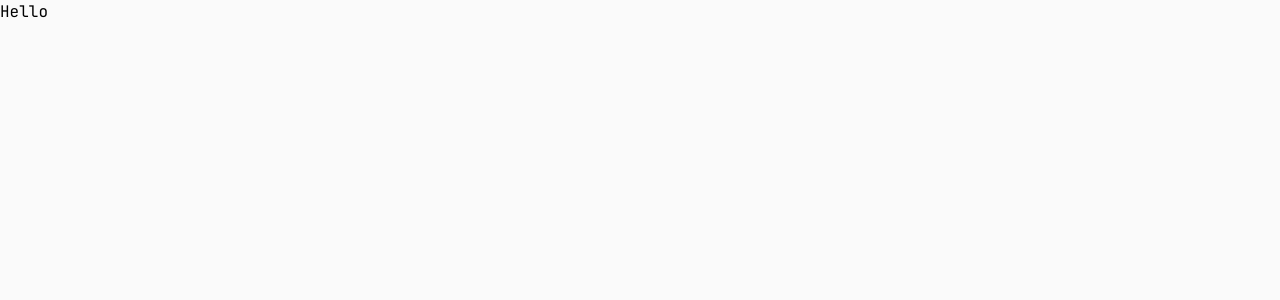
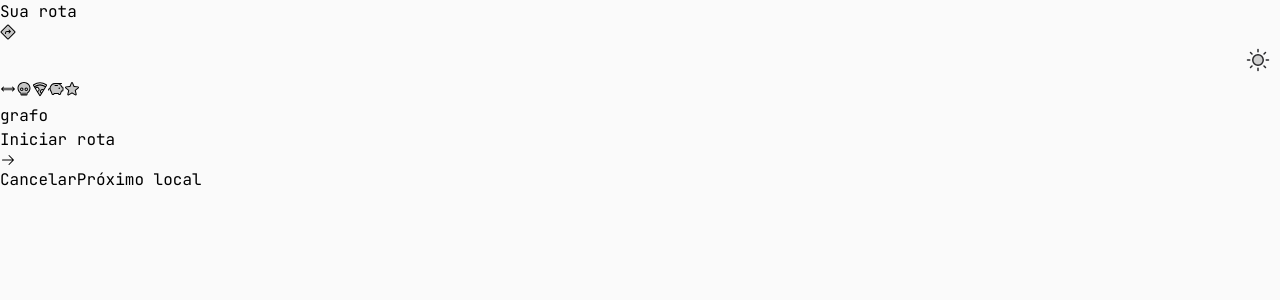
Before and after one commit to TheBestRoosterBr/Rotas-da-UFS, a React app in the folder frontend/: page /route in a window 1280 px wide. Shown: the top 300 px of the page. Built offline with nearby package versions, Linux system fonts and the light colour scheme.

Commit message:
definido estrutura da página de rota

```diff
--- a/frontend/src/app/components/themeMode.tsx
+++ b/frontend/src/app/components/themeMode.tsx
@@ -7,6 +7,7 @@ import {
     ReactNode,
     useState
 } from 'react';
+
 
 export function ThemeMode(): ReactNode {
     const [theme, setTheme] = useState<string>(
@@ -33,9 +34,11 @@ export function ThemeMode(): ReactNode {
                 className=''>
                 {theme == 'dark' ? (
                     <Sun
+                        weight='duotone'
                         className='text-zinc-800 dark:text-zinc-400 size-6' />
                 ) : (
                     <Moon
+                        weight='duotone'
                         className='text-zinc-800 dark:text-zinc-400 size-6' />
                 )}
             </button>
--- a/frontend/src/app/pages/home/index.tsx
+++ b/frontend/src/app/pages/home/index.tsx
@@ -12,6 +12,7 @@ import {
 } from 'react';
 
 import { Modal } from './blocks/modal';
+
 import { ThemeMode } from '@/components/themeMode';
 
 
@@ -61,7 +62,9 @@ export function HomePage(): ReactNode {
 
     return (
         <>
-            <ThemeMode />
+            <header>
+                <ThemeMode />
+            </header>
 
             {/* Main content */}
             <main className='h-screen flex items-center justify-center'>
--- a/frontend/src/app/pages/route/index.tsx
+++ b/frontend/src/app/pages/route/index.tsx
@@ -1,7 +1,78 @@
 import { ReactNode } from 'react';
+
+import {
+    ArrowRight,
+    ArrowsHorizontal,
+    PiggyBank,
+    Pizza,
+    Skull,
+    Star,
+    TrafficSign
+} from '@phosphor-icons/react';
+
+import { ThemeMode } from '@/components/themeMode';
+
 
 export function RoutePage(): ReactNode {
     return (
-        <p>Hello</p>
+        <>
+            <header>
+                <div>
+                    Sua rota
+                    <TrafficSign
+                        weight='duotone' />
+                </div>
+
+                <ThemeMode />
+            </header>
+
+            <main>
+                <div>
+                    <button>
+                        <ArrowsHorizontal
+                            weight='duotone' />
+                    </button>
+                    <button>
+                        <Skull
+                            weight='duotone' />
+                    </button>
+                    <button>
+                        <Pizza
+                            weight='duotone' />
+                    </button>
+                    <button>
+                        <PiggyBank
+                            weight='duotone' />
+                    </button>
+                    <button>
+                        <Star
+                            weight='duotone' />
+                    </button>
+                </div>
+
+                <div>
+                    <p>grafo</p>
+                </div>
+            </main>
+
+            <footer>
+                <button>
+                    Iniciar rota
+
+                    <ArrowRight
+                        />
+                </button>
+
+                <div>
+                    <button>
+                        Cancelar
+                    </button>
+
+                    <button>
+                        Próximo local
+                    </button>
+                </div>
+            </footer>
+        </>
     );
 }
```
